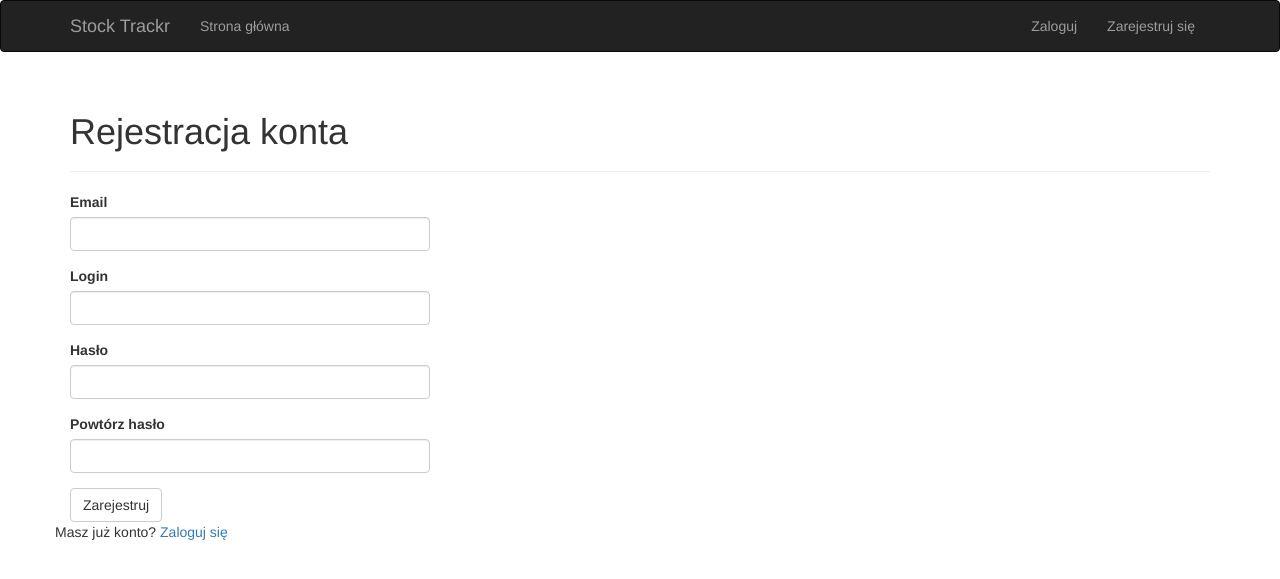
After one commit to tomlaszczuk/nsi_stock_tracker, a Flask app: page /auth/register in a window 1280 px wide. The commit adds this page. Shown: the top 579 px of the page. Run offline with Flask 2, Linux system fonts and the light colour scheme; some libraries are stand-ins or nearby versions.

Commit message:
User confirmation with admin powers.

```diff
--- a/app/__init__.py
+++ b/app/__init__.py
@@ -2,6 +2,7 @@ from flask import Flask
 from flask.ext.bootstrap import Bootstrap
 from flask.ext.sqlalchemy import SQLAlchemy
 from flask.ext.login import LoginManager
+from flask.ext.mail import Mail
 from config import config
 
 bootstrap = Bootstrap()
@@ -12,6 +13,8 @@ login_manager.login_view = 'auth.login'
 login_manager.login_message = "Zaloguj się, by odblokować tę stronę"
 login_manager.login_message_category = "warning"
 
+mail = Mail()
+
 
 def create_app(config_name):
     app = Flask(__name__)
@@ -20,6 +23,7 @@ def create_app(config_name):
     bootstrap.init_app(app)
     db.init_app(app)
     login_manager.init_app(app)
+    mail.init_app(app)
 
     from .main import main as main_blueprint
     app.register_blueprint(main_blueprint)
--- a/app/auth/forms.py
+++ b/app/auth/forms.py
@@ -1,11 +1,48 @@
 from flask.ext.wtf import Form
 from wtforms import StringField, PasswordField, BooleanField, SubmitField
-from wtforms.validators import DataRequired, Length, Email
+from wtforms import ValidationError
+from wtforms.validators import DataRequired, Length, Email, Regexp, EqualTo
+from ..models import User
 
 
 class LoginForm(Form):
-    email = StringField('Email', validators=[DataRequired(), Length(1, 128),
-                                             Email()])
+    username = StringField(
+        'Login', validators=[
+            DataRequired(), Length(1, 128),
+            Regexp('^[A-Za-z][A-Za-z0-9_-]*$', 0,
+                   message='Login musi się zaczynać literą i może'
+                   'zawierać jedynie litery, cyfry lub znaki -._')
+        ]
+    )
     password = PasswordField('Hasło', validators=[DataRequired()])
     remember_me = BooleanField('Pamiętaj mnie')
     submit = SubmitField('Zaloguj')
+
+
+class RegistrationForm(Form):
+    email = StringField('Email', validators=[DataRequired(), Length(1, 128),
+                                             Email()])
+    username = StringField(
+        'Login',
+        validators=[DataRequired(), Length(1, 128),
+                    Regexp('^[A-Za-z][A-Za-z0-9_-]*$', 0,
+                           message='Login musi się zaczynać literą i może'
+                           'zawierać jedynie litery, cyfry lub znaki -._')]
+    )
+    password = PasswordField('Hasło', validators=[
+        DataRequired(), EqualTo('password2',
+                                message='Hasła muszą być takie same')])
+    password2 = PasswordField('Powtórz hasło', validators=[DataRequired()])
+    submit = SubmitField('Zarejestruj')
+
+    def validate_email(self, field):
+        if User.query.filter_by(email=field.data).first():
+            raise ValidationError(
+                'Ten adres email jest już przypisany do inengo konta'
+            )
+
+    def validate_username(self, field):
+        if User.query.filter_by(username=field.data).first():
+            raise ValidationError(
+                'Ten login jest już przypisany do inengo konta'
+            )
--- a/app/auth/views.py
+++ b/app/auth/views.py
@@ -1,20 +1,24 @@
-from flask import render_template, redirect, url_for, request, flash
-from flask.ext.login import login_required, login_user, logout_user
+from flask import (render_template, redirect, url_for,
+                   request, flash, current_app)
+from flask.ext.login import (login_required, login_user, logout_user)
 from . import auth
-from .forms import LoginForm
+from .forms import LoginForm, RegistrationForm
 from ..models import User
+from ..decorators import admin_required
+from ..emails import send_mail
+from .. import db
 
 
 @auth.route('/login', methods=['GET', 'POST'])
 def login():
     form = LoginForm()
     if form.validate_on_submit():
-        user = User.query.filter_by(email=form.email.data).first()
+        user = User.query.filter_by(username=form.username.data).first()
         if user is not None and user.verify_password(form.password.data):
             login_user(user, form.remember_me.data)
             flash('Witaj, %s' % user.username, 'success')
             return redirect(request.args.get('next') or url_for('main.index'))
-        flash('Błędny adres email lub hasło', 'danger')
+        flash('Błędny login lub hasło', 'danger')
     return render_template('auth/login.html', form=form)
 
 
@@ -24,3 +28,46 @@ def logout():
     logout_user()
     flash('Wylogowano', 'info')
     return redirect(url_for('auth.login'))
+
+
+@auth.route('/register', methods=['GET', 'POST'])
+def register():
+    form = RegistrationForm()
+    if form.validate_on_submit():
+        u = User(username=form.username.data,
+                 email=form.email.data,
+                 password=form.password.data)
+        db.session.add(u)
+        db.session.commit()
+
+        send_mail(to=current_app._get_current_object().config['ADMIN_EMAIL'],
+                  subject='Nowy użytkownik się zarejestrował',
+                  template='email/new_user',
+                  username=u.username)
+
+        flash('Konto zostało zarejestrowane. Zostaniesz powiadomiony/a o '
+              'potwierdzeniu przez administratora wiadomością malową',
+              'success')
+        return redirect(url_for('auth.login'))
+    return render_template('auth/register.html', form=form)
+
+
+@auth.route('/unconfirmed')
+@login_required
+@admin_required
+def unconfirmed_users_list():
+    unconfirmed = User.query.filter_by(confirmed=False).all()
+    return render_template('auth/unconfirmed.html', unconfirmed=unconfirmed)
+
+
+@auth.route('/confirm/<int:id>')
+@login_required
+@admin_required
+def confirm(id):
+    user = User.query.get_or_404(id)
+    user.confirmed = True
+    db.session.add(user)
+    flash('Użytkownik został zatwierdzony', 'success')
+    send_mail(to=user.email, subject='Konto zatwiedzone',
+              template='email/confirm')
+    return redirect(url_for('auth.unconfirmed_users_list'))
--- a/app/models.py
+++ b/app/models.py
@@ -10,6 +10,7 @@ class User(UserMixin, db.Model):
     username = db.Column(db.String(128), index=True, unique=True)
     password_hash = db.Column(db.String(128))
     confirmed = db.Column(db.Boolean, default=False)
+    is_admin = db.Column(db.Boolean, default=False)
 
     @property
     def password(self):
--- a/app/templates/_layouts/base.html
+++ b/app/templates/_layouts/base.html
@@ -17,13 +17,16 @@
         <div class="navbar-collapse collapse">
             <ul class="nav navbar-nav">
                 <li><a href="{{ url_for('main.index') }}">Strona główna</a></li>
+                {% if current_user.is_admin %}
+                <li><a href="{{ url_for('auth.unconfirmed_users_list') }}">Zatwierdź użytkowników</a></li>
+                {% endif %}
             </ul>
             <ul class="nav navbar-nav navbar-right">
                 {% if current_user.is_authenticated() %}
                 <li><a href="{{ url_for('auth.logout') }}">Wyloguj</a></li>
                 {% else %}
                 <li><a href="{{ url_for('auth.login') }}">Zaloguj</a></li>
-                <li><a href="#">Zarejestruj się</a></li>
+                <li><a href="{{ url_for('auth.register') }}">Zarejestruj się</a></li>
                 {% endif %}
             </ul>
         </div>
--- a/app/templates/auth/login.html
+++ b/app/templates/auth/login.html
@@ -13,7 +13,7 @@
     	</div>
 	</div>
 	<div class="row">
-	    <p><a href="#">Nie pamiętasz hasła?</a> | <a href="#">Nie masz konta?</a></p>
+	    <p><a href="#">Nie pamiętasz hasła?</a> | <a href="{{ url_for('auth.register') }}">Nie masz konta?</a></p>
 	    <p>{{ env }}</p>
 	</div
 {% endblock %}
--- /dev/null
+++ b/app/templates/auth/register.html
@@ -0,0 +1,17 @@
+{% extends "_layouts/base.html" %}
+{% import "bootstrap/wtf.html" as wtf %}
+{% block title %}{{ super() }} | Rejestracja {% endblock %}
+
+{% block page_content %}
+    <div class="page-header">
+        <h1>Rejestracja konta</h1>
+    </div>
+    <div class="row">
+        <div class="col-md-4">
+            {{ wtf.quick_form(form) }}
+        </div>
+    </div>
+    <div class="row">
+        <p>Masz już konto? <a href="{{ url_for('auth.login') }}">Zaloguj się</a></p>
+    </div>
+{% endblock %}
--- /dev/null
+++ b/app/templates/email/confirm.html
@@ -0,0 +1,3 @@
+<p>Konto zostało zatwierdzone.</p>
+<p>Możesz się zalogować, klikając w poniższy link</p>
+<p><a href="{{ url_for('auth.login', _external=True) }}">Click</a></p>
--- /dev/null
+++ b/app/templates/email/confirm.txt
@@ -0,0 +1,3 @@
+Konto zostało zatwierdzone
+Możesz się zalogować, klikając w poniższy link
+{{ url_for('auth.login', _external=True) }}
--- /dev/null
+++ b/app/templates/email/new_user.html
@@ -0,0 +1 @@
+<p>Zarejestrowano nowego użytkownika o loginie {{ username }}</p>
--- /dev/null
+++ b/app/templates/email/new_user.txt
@@ -0,0 +1 @@
+Zarejestrowano nowego użytkownika o loginie {{ username }}
```
Also changed, not shown: app/decorators.py (added, +12 -0 lines), app/emails.py (added, +20 -0 lines), app/main/errors.py (added, +17 -0 lines), app/templates/_errors/403.html (added, +9 -0 lines), app/templates/_errors/404.html (added, +9 -0 lines), app/templates/_errors/500.html (added, +14 -0 lines), app/templates/auth/unconfirmed.html (added, +16 -0 lines), config.py (+9 -0 lines), migrations/versions/53dd7d5b4ae_.py (added, +26 -0 lines).
